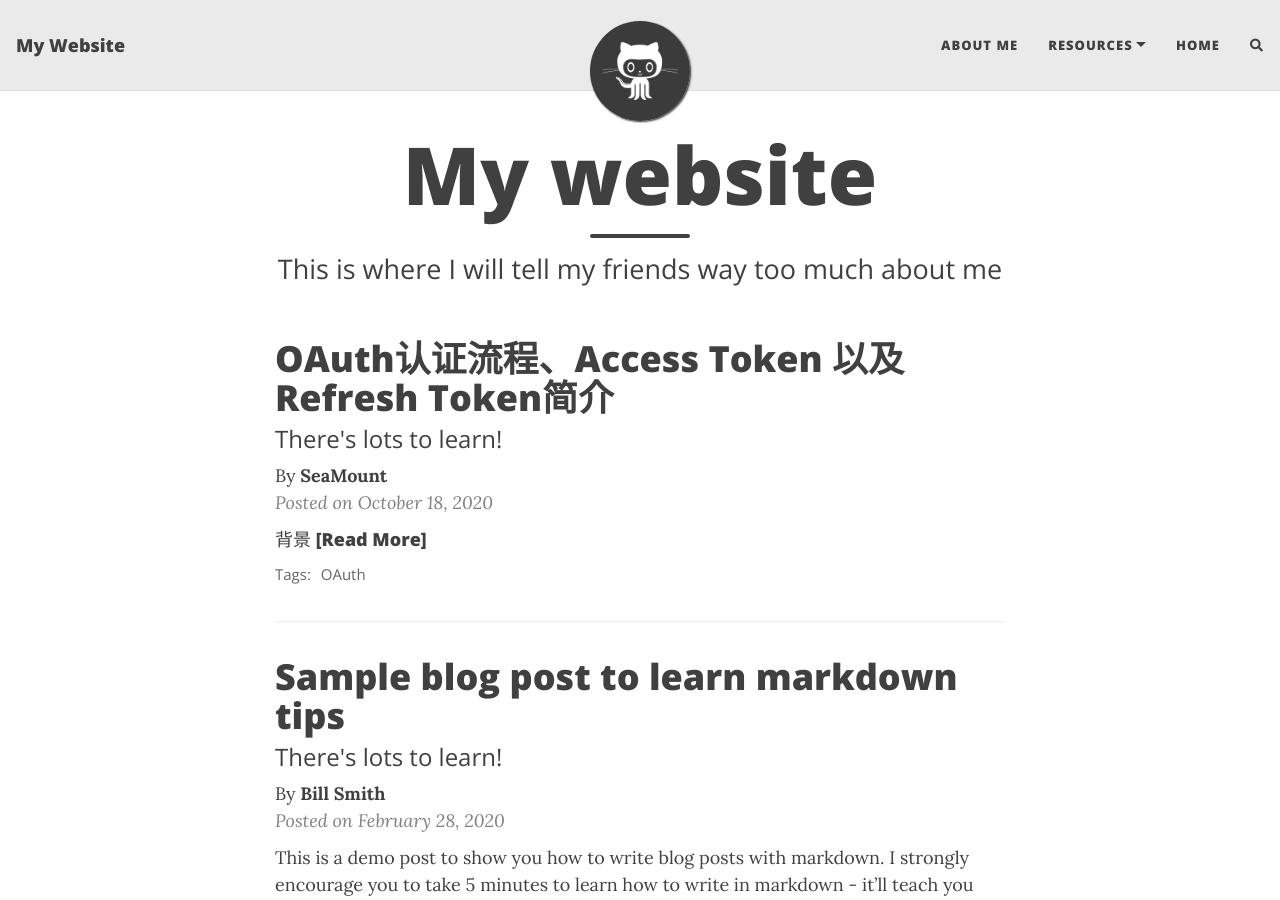
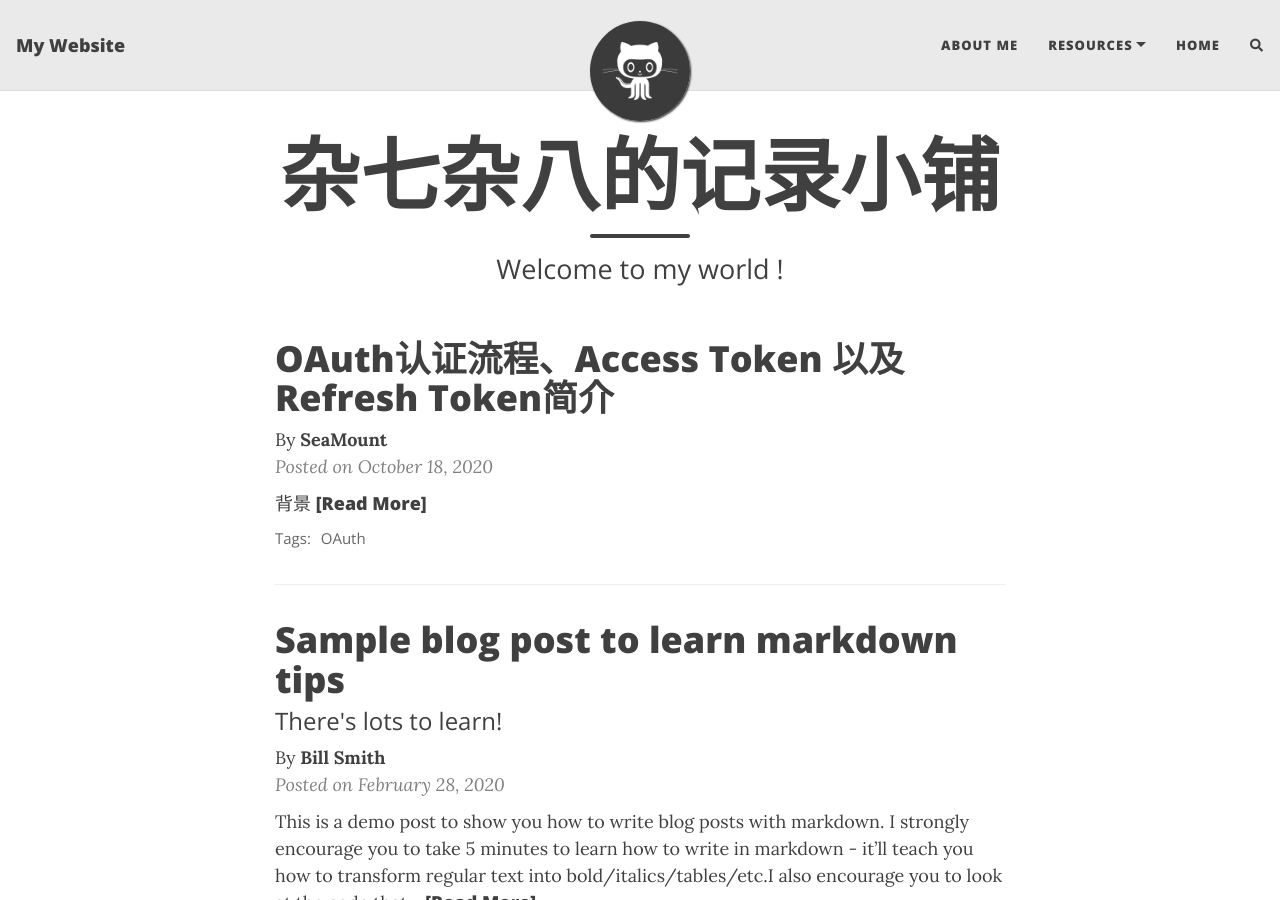
Before and after one commit to Hyaloid/Hyaloid.github.io, a Jekyll site: the page built from index.html, in a window 1280 px wide and 900 px high. Built offline with Jekyll 4.4.1, drawn with Linux system fonts in a browser that asks for light colours; nearby versions of some CDN libraries; the list of posts is cut into pages by our own code; comment, search, counter and statistics services are not loaded.

Commit message:
modify index.html

````diff
--- a/_posts/2020-10-18-oauth.md
+++ b/_posts/2020-10-18-oauth.md
@@ -1,7 +1,6 @@
 ---
 layout: post
 title: OAuth认证流程、Access Token 以及 Refresh Token简介
-subtitle: There's lots to learn!
 tags: [OAuth]
 comments: true
 author: SeaMount
@@ -29,25 +28,22 @@ OAuth在“客户端”和“服务端”之间设置了一个授权层（author
 例如现在有一个平台为平台 A，平台 A 的登陆方式只有通过谷歌账号第三方登录机制登录：
 
 
-![Google 第三方认证流程](/_posts/img/20201018/google_third_party_login.png)
+![Google 第三方认证流程](./img/20201018/google_third_party_login.png)
 
 1. 用户点击 Sign in with Google 跳转到授权页面，授权页面的 URL 中主要包含的参数有：
-
-    - client_id: 在 Google 中申请应用 ID；
-    - redirect_uri: 授权成功之后要跳转到的地址；
+- client_id: 在 Google 中申请应用 ID；
+- redirect_uri: 授权成功之后要跳转到的地址；
 
 2. 页面自动跳转到初始参数中 `redirect_uri` 定义的 URL，并自动在URL末尾添加一个 `code` 参数
 
 3. 平台 A 通过上一步获取的 `code` 参数换取 Token，平台 A 使用 `POST https://oauth2.googleapis.com/token` 获取 Token，需要包含以下参数：
-
-    - client_id: 在 Google 申请的应用 ID；
-    - client_secret: 在 Google 申请时提供的 APP Secret；
-    - grant_type: 需要填写 `authorization_code`；
-    - code: 上一步获得的 `code`；
-    - redirect_uri: 回调地址，需要与注册应用里的回调地址以及第一步的 `redirect_uri` 参数
+- client_id: 在 Google 申请的应用 ID；
+- client_secret: 在 Google 申请时提供的 APP Secret；
+- grant_type: 需要填写 `authorization_code`；
+- code: 上一步获得的 `code`；
+- redirect_uri: 回调地址，需要与注册应用里的回调地址以及第一步的 `redirect_uri` 参数
 
 4. 通过第三步的请求，接口返回Token和相关数据
-
     ```json
     {
         "access_token": "ACCESS_TOKEN", // Token的值
@@ -91,7 +87,8 @@ Pragma: no - cache
 
 大致流程如下：
 
-![Refresh Token 认证流程](/_posts/img/20201018/refresh_token_auth.png)
+![Refresh Token 认证流程](./img/20201018/refresh_token_auth.png)
+
 
 1. 客户端通过认证服务器请求认证；
 2. 认证服务器检验客户端认证是否有效，如果有效，返回一个 Access Token 和一个 Refresh Token；
--- a/index.html
+++ b/index.html
@@ -1,5 +1,5 @@
 ---
 layout: home
-title: My website
-subtitle: This is where I will tell my friends way too much about me
+title: 杂七杂八的记录小铺
+subtitle: Welcome to my world !
 ---
````
